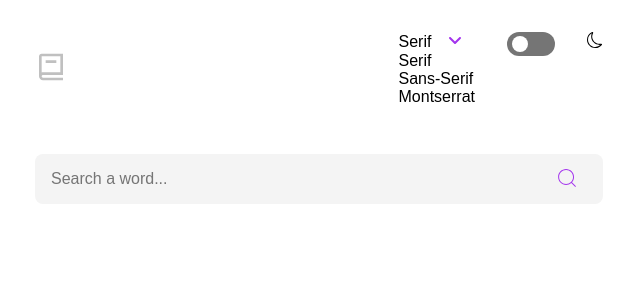
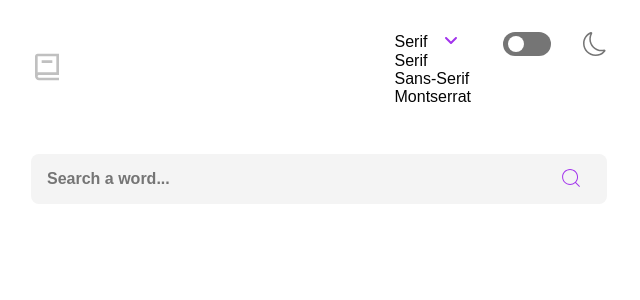
Before and after one commit to Ugboaja-Uchechi/dictionary, a Next.js app: page / in a window 1280 px wide. Both pictures are taken after a click on the element "Serif". Shown: the top 300 px of the page, without its empty margins (321-961 px from the left). Built offline with nearby package versions, Linux system fonts and the light colour scheme.

Commit message:
Style dark theme

```diff
--- a/app/globals.css
+++ b/app/globals.css
@@ -13,6 +13,7 @@
   --whiteShade: #f4f4f4;
   --greyLine: #e9e9e9;
   --link: #2d2d2d;
+  --moonColor: #757575;
 }
 
 
@@ -23,22 +24,23 @@
   font-family: var(--sans-serif);
 }
 
+[data-theme="dark"] {
+  --primary-color: #fff;
+  --secondary-color: #050505;
+  --whiteShade: #1f1f1f;
+  --link: #fff;
+  --moonColor: #a334ed;
+}
+
 body {
   display: flex;
   flex-direction: column;
   align-items: center;
   height: 100vh;
+  background-color: var(--secondary-color);
+  transition: transform 1s ease-in-out;
 }
 
-.light {
-  background-color: var(--secondary-color);
-  color: var(--primary-color);
-}
-
-.dark {
-  background-color: var(--primary-color);
-  color: var(--secondary-color);
-}
 
 .grey {
   background-color: var(--bgTheme);
--- a/app/page.module.css
+++ b/app/page.module.css
@@ -1,5 +1,5 @@
 .container {
-  width: calc(15.5rem + 25vw);
+  width: calc(16rem + 25vw);
   margin-block: 2rem;
 }
 
@@ -20,7 +20,7 @@
   gap: 2rem;
 }
 
-.dropdownContainer {
+.dropdowncontainer {
   position: relative;
 }
 
@@ -30,9 +30,14 @@
   gap: 1rem;
 }
 
-.dropdownContainer>span {
+.dropdowncontainer span {
   outline: none;
   width: auto;
+  color: var(--primary-color);
+}
+
+.dropdowncontainer p {
+  color: var(--primary-color);
 }
 
 .down {
@@ -64,8 +69,12 @@
   background-color: white;
   outline: 0;
   top: .25rem;
+  transition: transform 0.2s ease-in-out;
+}
 
-  transition: transform 0.2s ease-in-out;
+.moon {
+  font-size: 1.5rem;
+  color: var(--moonColor);
 }
 
 .inputContainer {
@@ -77,10 +86,15 @@
   width: 100%;
   padding: 1rem;
   background-color: var(--whiteShade);
+  color: var(--primary-color);
   border: none;
   outline: none;
   border-radius: 8px;
   font-size: 1rem;
+}
+
+.input::placeholder {
+  font-weight: 600;
 }
 
 .searchCover {
@@ -112,22 +126,15 @@
   margin-top: .5rem;
 }
 
-.playIconCover {
-  box-shadow: 0 0 0px 20px var(--purple);
-  border: none;
-  border-radius: 50px;
-  height: 2rem;
-  width: 2rem;
-  display: flex;
-  justify-content: center;
-  background-color: var(--purple);
-  align-items: center;
-}
 
 .playIcon {
   color: var(--darkPurple);
-  font-size: 2rem;
+  font-size: 1.5rem;
   cursor: pointer;
+  box-shadow: 0 0 0px 10px var(--purple);
+  border: none;
+  border-radius: 9999px;
+  background-color: var(--purple);
 }
 
 .playIcon:hover {
@@ -202,7 +209,7 @@
 }
 
 .linkIcon {
-  color: var(--bgTheme);
+  color: var(--greyLine);
 }
 
 /* @media screen and (max-width: 768px) {
--- a/app/page.tsx
+++ b/app/page.tsx
@@ -24,7 +24,13 @@ export default function Home() {
 
   const dropdownRef = useRef<HTMLDivElement | null>(null);
 
-  const [theme, setTheme] = useState(false);
+  const [theme, setTheme] = useState("light");
+  const inactiveTheme = theme === "light" ? "dark" : "light";
+
+  useEffect(() => {
+    document.body.dataset.theme = theme;
+  }, [theme]);
+
 
   useEffect(() => {
     const fetchDictionary = async () => {
@@ -80,7 +86,7 @@ export default function Home() {
   };
 
   const toggleTheme = () => {
-    setTheme(!theme);
+    setTheme(inactiveTheme);
   };
 
   // another way to update the font is to spread the current state (fontFamily) into a new object and then update/overwrite the fontName property.
@@ -140,44 +146,37 @@ export default function Home() {
               </div>
             </div>
             {dropDown && (
-              <div
-                className="absolute z-10 top-full w-full bg-white rounded-xl shadow-lg py-3 border border-[#eaeaed]"
-              >
-                <div
+              <div>
+                <p
                   onClick={() => handleFontChange("Serif")}
-                  className="px-4 py-2 hover:bg-gray-100 cursor-pointer font-euclid text-sm font-normal text-[#0e0e0e] border-b border-b-[#eaeaed]"
                 >
                   Serif
-                </div>
-                <div
+                </p>
+                <p
                   onClick={() => handleFontChange("Sans-Serif")}
-                  className="px-4 py-2 hover:bg-gray-100 cursor-pointer font-euclid text-sm font-normal text-[#0e0e0e] border-b border-b-[#eaeaed]"
                 >
                   Sans-Serif
-                </div>
-                <div
+                </p>
+                <p
                   onClick={() => handleFontChange("Montserrat")}
-                  className="px-4 py-2 hover:bg-gray-100 cursor-pointer font-euclid text-sm font-normal text-[#0e0e0e]"
                 >
                   Montserrat
-                </div>
+                </p>
               </div>
             )}
           </div>
 
-
-
           <div
             onClick={toggleTheme}
-            className={`${!theme ? "grey" : "purple"} ${styles.theme}`}
+            className={`${theme === 'light' ? "grey" : "purple"} ${styles.theme}`}
           >
             <span
-              className={`${theme ? 'translate' : 'notranslate'} ${styles.circle}`}
+              className={`${theme === 'light' ? 'notranslate' : 'translate'} ${styles.circle}`}
             />
           </div>
 
           <div>
-            <BsMoon />
+            <BsMoon className={styles.moon} />
           </div>
         </div>
 
```
